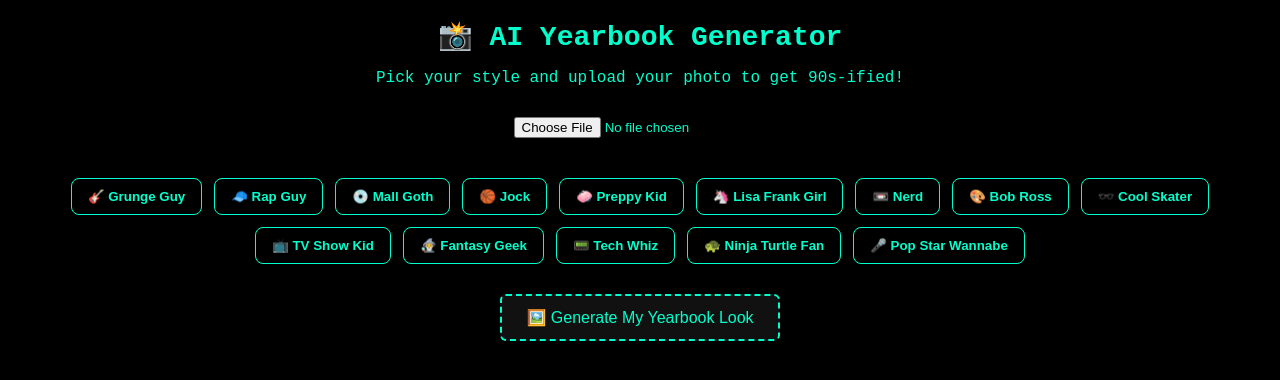
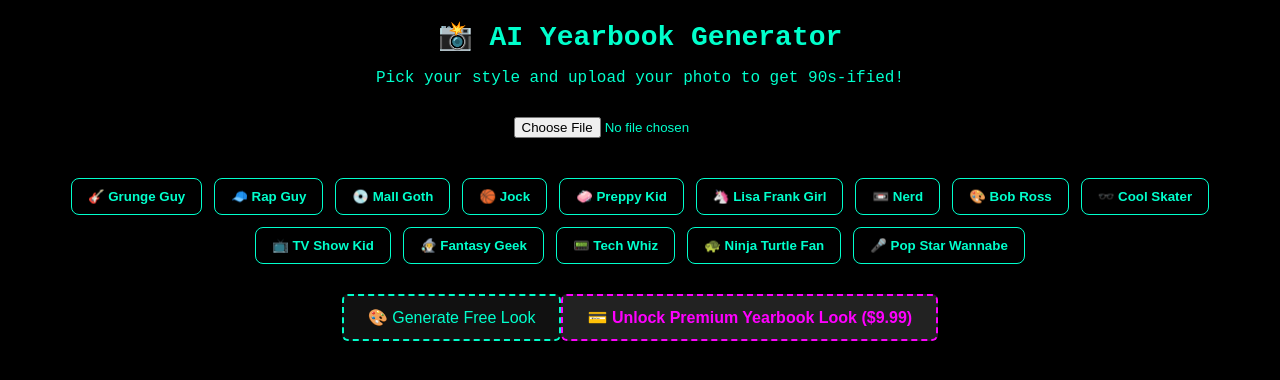
Before and after one commit to Katos24/throwback-ai, a Next.js app: page /yearbook in a window 1280 px wide. Shown: the top 380 px of the page. Built offline with nearby package versions, Linux system fonts and the light colour scheme.

Commit message:
Add Stripe test mode integration and yearbook premium button

```diff
--- a/package.json
+++ b/package.json
@@ -9,6 +9,7 @@
     "lint": "next lint"
   },
   "dependencies": {
+    "@stripe/stripe-js": "^7.4.0",
     "@supabase/supabase-js": "^2.50.0",
     "browser-image-compression": "^2.0.2",
     "formidable": "^3.5.4",
@@ -18,6 +19,7 @@
     "react-dom": "^19.0.0",
     "react95": "^4.0.0",
     "replicate": "^1.0.1",
+    "stripe": "^18.2.1",
     "styled-components": "^5.3.11"
   },
   "devDependencies": {
--- a/src/lib/supabaseClient.js
+++ b/src/lib/supabaseClient.js
@@ -1,3 +1,4 @@
+
 import { createClient } from '@supabase/supabase-js';
 
 const supabaseUrl = process.env.NEXT_PUBLIC_SUPABASE_URL;
--- /dev/null
+++ b/src/pages/api/checkout.js
@@ -0,0 +1,30 @@
+// /pages/api/checkout.js
+import Stripe from 'stripe';
+
+const stripe = new Stripe(process.env.STRIPE_SECRET_KEY);
+
+export default async function handler(req, res) {
+  if (req.method === 'POST') {
+    try {
+      const session = await stripe.checkout.sessions.create({
+        payment_method_types: ['card'],
+        mode: 'payment',
+        line_items: [
+          {
+            price: 'price_1Re00HGx3WYrtzsPIbXP2VZy', // Your Stripe price ID
+            quantity: 1,
+          },
+        ],
+        success_url: `${req.headers.origin}/success?session_id={CHECKOUT_SESSION_ID}`,
+        cancel_url: `${req.headers.origin}/cancel`,
+      });
+
+      res.status(200).json({ url: session.url });
+    } catch (err) {
+      res.status(500).json({ error: err.message });
+    }
+  } else {
+    res.setHeader('Allow', 'POST');
+    res.status(405).end('Method Not Allowed');
+  }
+}
--- /dev/null
+++ b/src/pages/api/create-checkout-session.js
@@ -0,0 +1,34 @@
+import Stripe from "stripe";
+
+const stripeSecretKey =
+  process.env.NODE_ENV === "production"
+    ? process.env.STRIPE_SECRET_KEY_PROD
+    : process.env.STRIPE_SECRET_KEY_TEST;
+
+const stripe = new Stripe(stripeSecretKey);
+
+export default async function handler(req, res) {
+  if (req.method !== "POST") {
+    return res.status(405).json({ error: "Method Not Allowed" });
+  }
+
+  try {
+    const session = await stripe.checkout.sessions.create({
+      payment_method_types: ["card"],
+      mode: "payment",
+      line_items: [
+        {
+          price: "price_XXXXXXXXXXXXXX", // Replace with your Stripe Price ID
+          quantity: 1,
+        },
+      ],
+      success_url: `${req.headers.origin}/success`,
+      cancel_url: `${req.headers.origin}/yearbook`, // You can change this
+    });
+
+    res.status(200).json({ sessionId: session.id });
+  } catch (err) {
+    console.error("Stripe Checkout Error:", err);
+    res.status(500).json({ error: "Internal Server Error" });
+  }
+}
--- a/src/pages/yearbook.js
+++ b/src/pages/yearbook.js
@@ -1,6 +1,8 @@
-import { useState } from "react";
+import { useState, useEffect } from "react";
 import Image from "next/image";
 import imageCompression from "browser-image-compression";
+import { useRouter } from "next/router";
+import { loadStripe } from "@stripe/stripe-js";
 
 const characterOptions = [
   {
@@ -89,13 +91,20 @@ const characterOptions = [
   },
 ];
 
-
 export default function Yearbook() {
+  const router = useRouter();
   const [selectedStyle, setSelectedStyle] = useState(null);
   const [photo, setPhoto] = useState(null);
   const [previewUrl, setPreviewUrl] = useState(null);
   const [resultImageUrl, setResultImageUrl] = useState(null);
   const [isLoading, setIsLoading] = useState(false);
+  const [isPremiumUnlocked, setIsPremiumUnlocked] = useState(false);
+
+  useEffect(() => {
+    if (router.query.success === "true") {
+      setIsPremiumUnlocked(true);
+    }
+  }, [router.query]);
 
   const handlePhotoUpload = (e) => {
     const file = e.target.files[0];
@@ -116,13 +125,7 @@ export default function Yearbook() {
       (c) => c.value === selectedStyle
     );
 
-    if (!selectedCharacter) {
-      alert("Invalid style selected");
-      return;
-    }
-
-   const prompt = `A person wearing ${selectedCharacter.promptDesc} in a school yearbook photo. Keep the face exactly as in the uploaded photo, preserving all facial features including beard, hairstyle, skin color, and expression, with high realism and minimal distortion img.`;
-
+    const prompt = `A person wearing ${selectedCharacter.promptDesc} in a school yearbook photo. Keep the face exactly as in the uploaded photo, preserving all facial features including beard, hairstyle, skin color, and expression, with high realism and minimal distortion img.`;
 
     try {
       const compressedFile = await imageCompression(photo, {
@@ -156,9 +159,25 @@ export default function Yearbook() {
 
       const data = await response.json();
       setResultImageUrl(data.imageUrl);
+      setIsLoading(false);
     } catch (error) {
       alert("Error generating image");
       setIsLoading(false);
+    }
+  };
+
+  const handlePremiumCheckout = async () => {
+    const stripe = await loadStripe(process.env.NEXT_PUBLIC_STRIPE_PUBLISHABLE_KEY);
+
+    const res = await fetch("/api/checkout", {
+      method: "POST",
+    });
+
+    const data = await res.json();
+    if (data?.url) {
+      window.location.href = data.url;
+    } else {
+      alert("Failed to redirect to Stripe");
     }
   };
 
@@ -235,6 +254,7 @@ export default function Yearbook() {
         ))}
       </div>
 
+      {/* Free Option */}
       <button
         onClick={handlePhotoMakerGenerate}
         style={{
@@ -245,10 +265,48 @@ export default function Yearbook() {
           border: "2px dashed #00FFCC",
           fontSize: 16,
           cursor: "pointer",
+          marginBottom: 20,
         }}
       >
-        🖼️ Generate My Yearbook Look
+        🎨 Generate Free Look
       </button>
+
+      {/* Premium Option */}
+      {isPremiumUnlocked ? (
+        <button
+          onClick={() => alert("Premium endpoint not connected yet")}
+          style={{
+            padding: "12px 24px",
+            borderRadius: 6,
+            backgroundColor: "#FF00FF",
+            color: "#000",
+            fontWeight: "bold",
+            border: "2px solid #FF00FF",
+            fontSize: 16,
+            cursor: "pointer",
+            marginBottom: 40,
+          }}
+        >
+          ✨ Generate Premium Look
+        </button>
+      ) : (
+        <button
+          onClick={handlePremiumCheckout}
+          style={{
+            padding: "12px 24px",
+            borderRadius: 6,
+            backgroundColor: "#222",
+            color: "#FF00FF",
+            fontWeight: "bold",
+            border: "2px dashed #FF00FF",
+            fontSize: 16,
+            cursor: "pointer",
+            marginBottom: 40,
+          }}
+        >
+          💳 Unlock Premium Yearbook Look ($9.99)
+        </button>
+      )}
 
       {isLoading && <p style={{ marginTop: 20 }}>🌀 Applying 90s filters...</p>}
 
```
Also changed, not shown: 1 other file (tests, documents, lock files or other folders).
